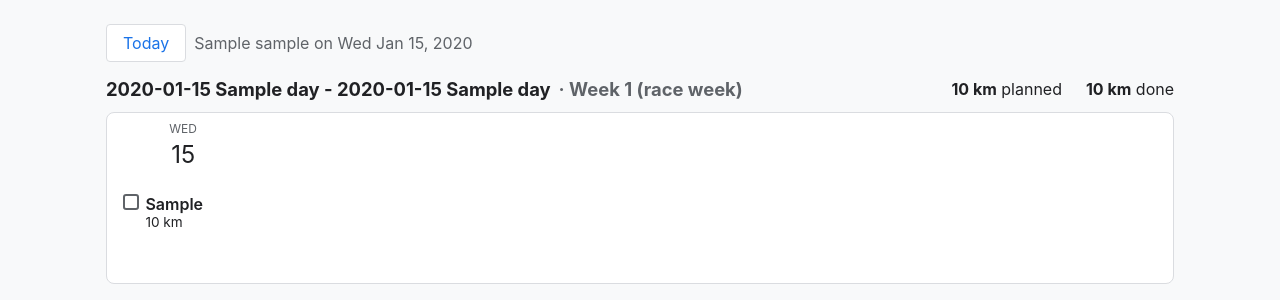
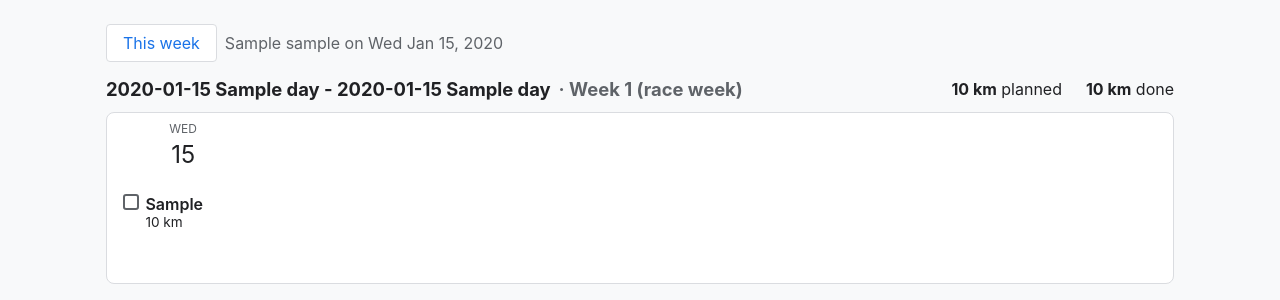
Before and after one commit to HaoSophareth/cs162-ai-app, a Flask app: template engineering_build/templates/week.html in a window 1280 px wide. Shown: the part 46-346 px from the top of the page. Run offline with Flask 3, Linux system fonts and the light colour scheme; tables that the repository leaves empty hold one stand-in row (values such as "Sample post"); the template is opened without the code that fills it: values that come from a table or form of the project are taken from there, most other values are stand-ins (such as "Sample title", 1, 10 or a date in 2020).

Commit message:
Build 2: rename Today button to This week (re-prompt)

```diff
--- a/engineering_build/templates/week.html
+++ b/engineering_build/templates/week.html
@@ -12,7 +12,7 @@
 {% else %}
 <div class="calendar-toolbar">
   <div class="week-nav">
-    <a class="button secondary" href="{{ url_for('main.week', _anchor='current') }}">Today</a>
+    <a class="button secondary" href="{{ url_for('main.week', _anchor='current') }}">This week</a>
     <span class="muted">
       {{ distances[plan.race_distance] }} on {{ plan.race_date.strftime('%a %b') }} {{ plan.race_date.day }}, {{ plan.race_date.year }}
     </span>
```
